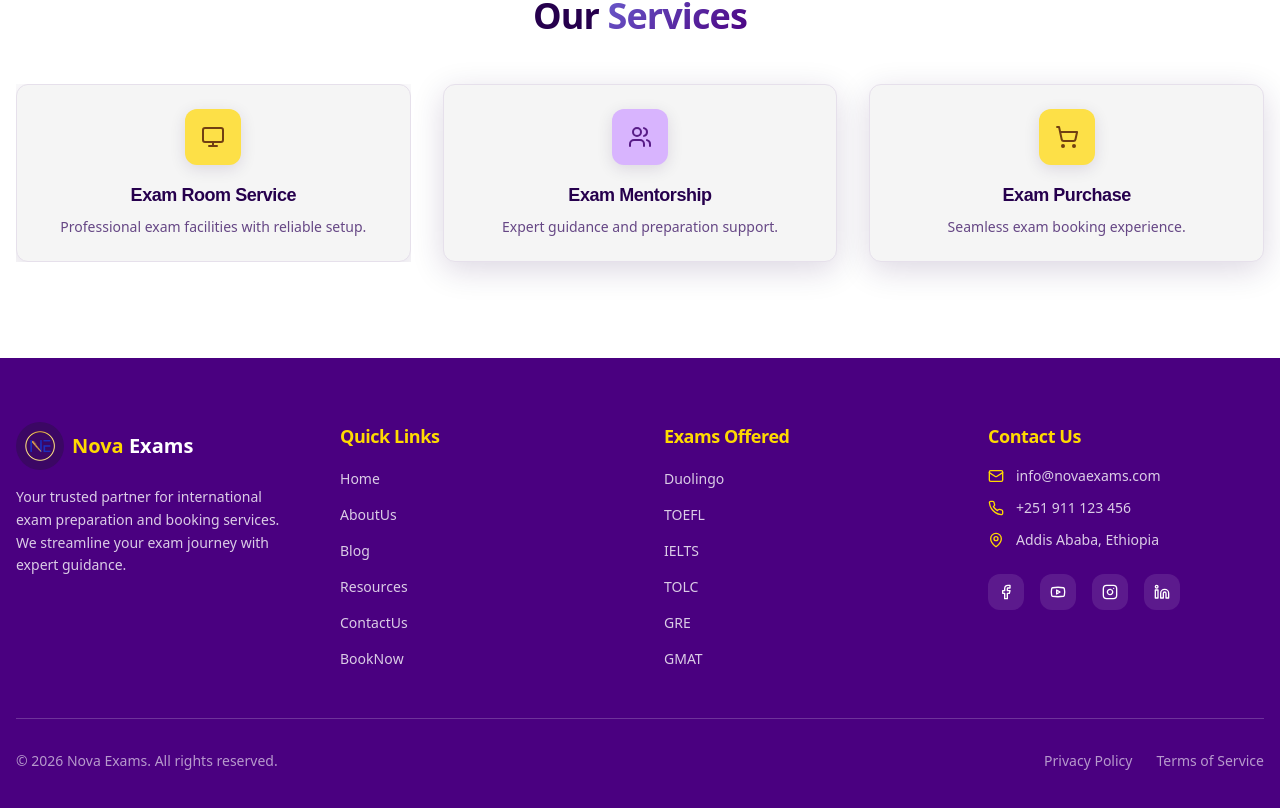
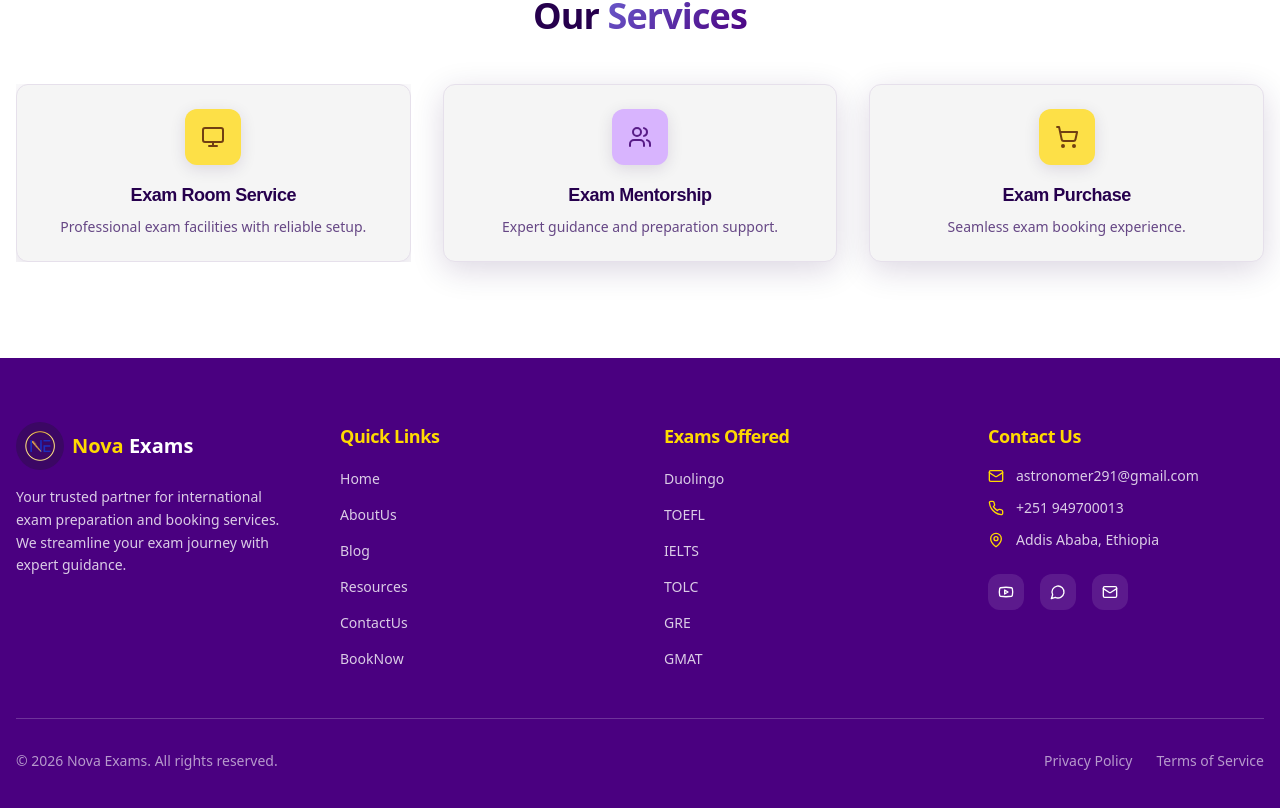
Before and after one commit to Israel-199/Nova_Exams, a React (Vite) app in the folder frontend/: page /contact-us in a window 1280 px wide. Shown: the part 1096-1904 px from the top of the page. Built offline with nearby package versions, Linux system fonts and the light colour scheme; no server answers; the HTML template or start-up script is replaced by a standard one.

Commit message:
adding some information updates

```diff
--- a/frontend/src/components/Footer.tsx
+++ b/frontend/src/components/Footer.tsx
@@ -5,8 +5,7 @@ import {
   MapPin,
   Facebook,
   Youtube,
-  Instagram,
-  Linkedin,
+  MessageCircle,
 } from "lucide-react";
 import navLogo from "@/assets/navlogo.png";
 
@@ -98,31 +97,50 @@ export function Footer() {
             <ul className="space-y-3">
               <li className="flex items-center gap-3 text-sm text-indigo-foreground/80">
                 <Mail className="w-4 h-4 text-primary" />
-                <span>info@novaexams.com</span>
+                <span>astronomer291@gmail.com</span>
               </li>
               <li className="flex items-center gap-3 text-sm text-indigo-foreground/80">
                 <Phone className="w-4 h-4 text-primary" />
-                <span>+251 911 123 456</span>
+                <span>+251 949700013</span>
               </li>
               <li className="flex items-center gap-3 text-sm text-indigo-foreground/80">
                 <MapPin className="w-4 h-4 text-primary" />
                 <span>Addis Ababa, Ethiopia</span>
               </li>
             </ul>
-            {/* Social Links */}
 <div className="flex items-center gap-4 mt-6">
-              {[Facebook, Youtube, Instagram, Linkedin].map((Icon, i) => (
   <a
-                  key={i}
-                  href="#"
+    href="https://www.youtube.com/@NovaGlobalExams"
+    target="_blank"
+    rel="noopener noreferrer"
     className="w-9 h-9 rounded-lg bg-indigo-foreground/10 flex items-center justify-center
       hover:bg-primary hover:text-primary-foreground
       transition-transform duration-300 ease-in-out"
   >
-                  <Icon className="w-4 h-4 transform hover:rotate-12" />
+    <Youtube className="w-4 h-4 transform hover:rotate-12" />
   </a>
-              ))}
+
+  <a
+    href="https://t.me/NovaExamService"
+    target="_blank"
+    rel="noopener noreferrer"
+    className="w-9 h-9 rounded-lg bg-indigo-foreground/10 flex items-center justify-center
+      hover:bg-primary hover:text-primary-foreground
+      transition-transform duration-300 ease-in-out"
+  >
+    <MessageCircle className="w-4 h-4 transform hover:rotate-12" />
+  </a>
+
+  <a
+    href="mailto:astronomer291@gmail.com"
+    className="w-9 h-9 rounded-lg bg-indigo-foreground/10 flex items-center justify-center
+      hover:bg-primary hover:text-primary-foreground
+      transition-transform duration-300 ease-in-out"
+  >
+    <Mail className="w-4 h-4 transform hover:rotate-12" />
+  </a>
 </div>
+
           </div>
         </div>
 
--- a/frontend/src/pages/Contact.tsx
+++ b/frontend/src/pages/Contact.tsx
@@ -19,8 +19,8 @@ import { useState } from "react";
 import { useToast } from "../hooks/use-toast";
 import { motion } from "framer-motion";
 const contactInfo = [
-  { icon: Mail, label: "Email", value: "info@novaexams.com" },
-  { icon: Phone, label: "Phone", value: "+251 911 123 456" },
+  { icon: Mail, label: "Email", value: "astronomer291@gmail.com" },
+  { icon: Phone, label: "Phone", value: "+251 949700013" },
   { icon: MapPin, label: "Address", value: "Addis Ababa, Ethiopia" },
   { icon: Clock, label: "Hours", value: "Mon-Sat: 8AM - 6PM" },
 ];
@@ -42,7 +42,7 @@ const Contact = () => {
     setFormData({ name: "", email: "", phone: "", subject: "", message: "" });
   };
   return (
-    <div className="bg-background ">
+    <div className="bg-background overflow-x-hidden">
       {" "}
       <Navbar bgColor="bg-gradient-secondary" />{" "}
       <main className="pt-20">
```
Lines whose indentation alone changed are shown as unchanged.
